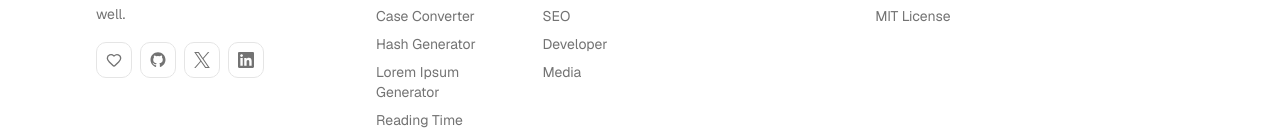
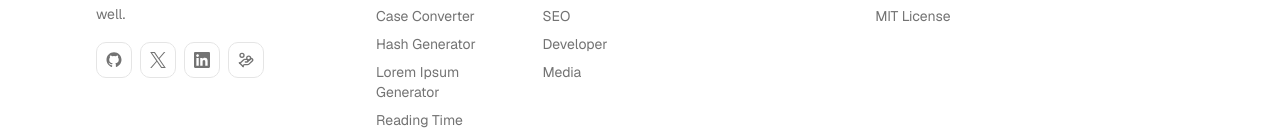
Before and after one commit to Timonwa/tools-by-timonwa, a Next.js app: page /article-to-social-posts in a window 1280 px wide. Shown: the part 4283-4415 px from the top of the page. Built offline with nearby package versions, Linux system fonts and the light colour scheme; no server answers.

Commit message:
feat(footer): add support link with HandCoinsIcon and update tooltip labels

```diff
--- a/src/components/layout/Footer.tsx
+++ b/src/components/layout/Footer.tsx
@@ -1,4 +1,4 @@
-import { HeartIcon, WrenchIcon } from "lucide-react";
+import { HandCoinsIcon, WrenchIcon } from "lucide-react";
 import Link from "next/link";
 
 import { GithubMark, LinkedInLogo, XLogo } from "@/components/ui/logos";
@@ -97,17 +97,6 @@ export default function Footer() {
 							{SITE_DESCRIPTION}
 						</p>
 						<div className="mt-4 flex items-center gap-2">
-							<Tooltip label="Support">
-								<a
-									href={SUPPORT_URL}
-									target="_blank"
-									rel="noopener noreferrer"
-									aria-label="Support"
-									className={iconLinkClass}
-								>
-									<HeartIcon aria-hidden className="h-4 w-4" />
-								</a>
-							</Tooltip>
 							<Tooltip label="Star on GitHub">
 								<a
 									href={REPO_URL}
@@ -119,7 +108,7 @@ export default function Footer() {
 									<GithubMark aria-hidden className="h-4 w-4" />
 								</a>
 							</Tooltip>
-							<Tooltip label={`X (Twitter)`}>
+							<Tooltip label={`${CREATOR_NAME} on X`}>
 								<a
 									href={CREATOR_TWITTER_URL}
 									target="_blank"
@@ -130,7 +119,7 @@ export default function Footer() {
 									<XLogo aria-hidden className="h-4 w-4" />
 								</a>
 							</Tooltip>
-							<Tooltip label="LinkedIn">
+							<Tooltip label={`${CREATOR_NAME} on LinkedIn`}>
 								<a
 									href={CREATOR_LINKEDIN_URL}
 									target="_blank"
@@ -139,6 +128,17 @@ export default function Footer() {
 									className={iconLinkClass}
 								>
 									<LinkedInLogo aria-hidden className="h-4 w-4" />
+								</a>
+							</Tooltip>
+							<Tooltip label="Support the project" align="start">
+								<a
+									href={SUPPORT_URL}
+									target="_blank"
+									rel="noopener noreferrer"
+									aria-label="Support the project"
+									className={iconLinkClass}
+								>
+									<HandCoinsIcon aria-hidden className="h-4 w-4" />
 								</a>
 							</Tooltip>
 						</div>
```
